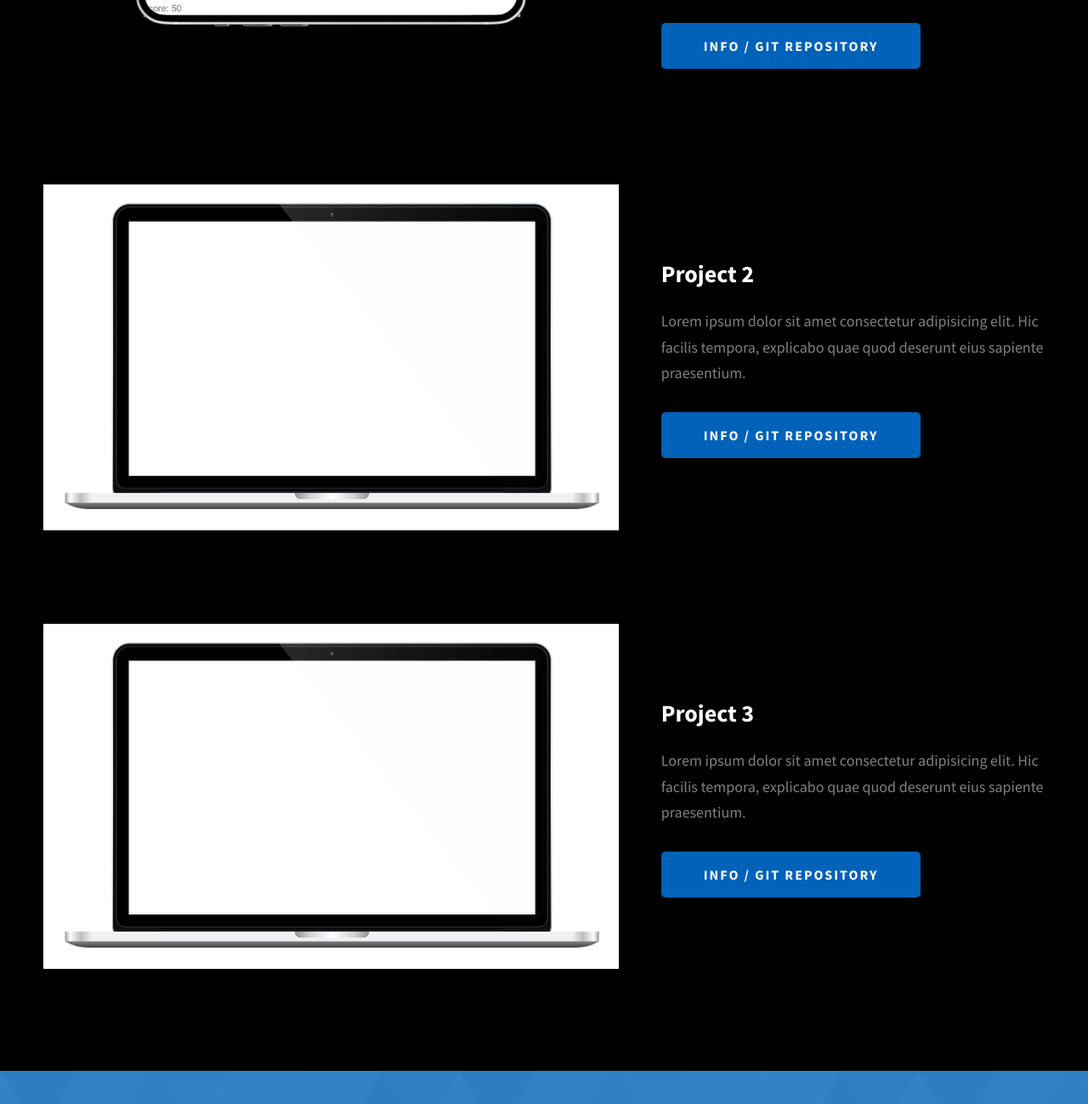
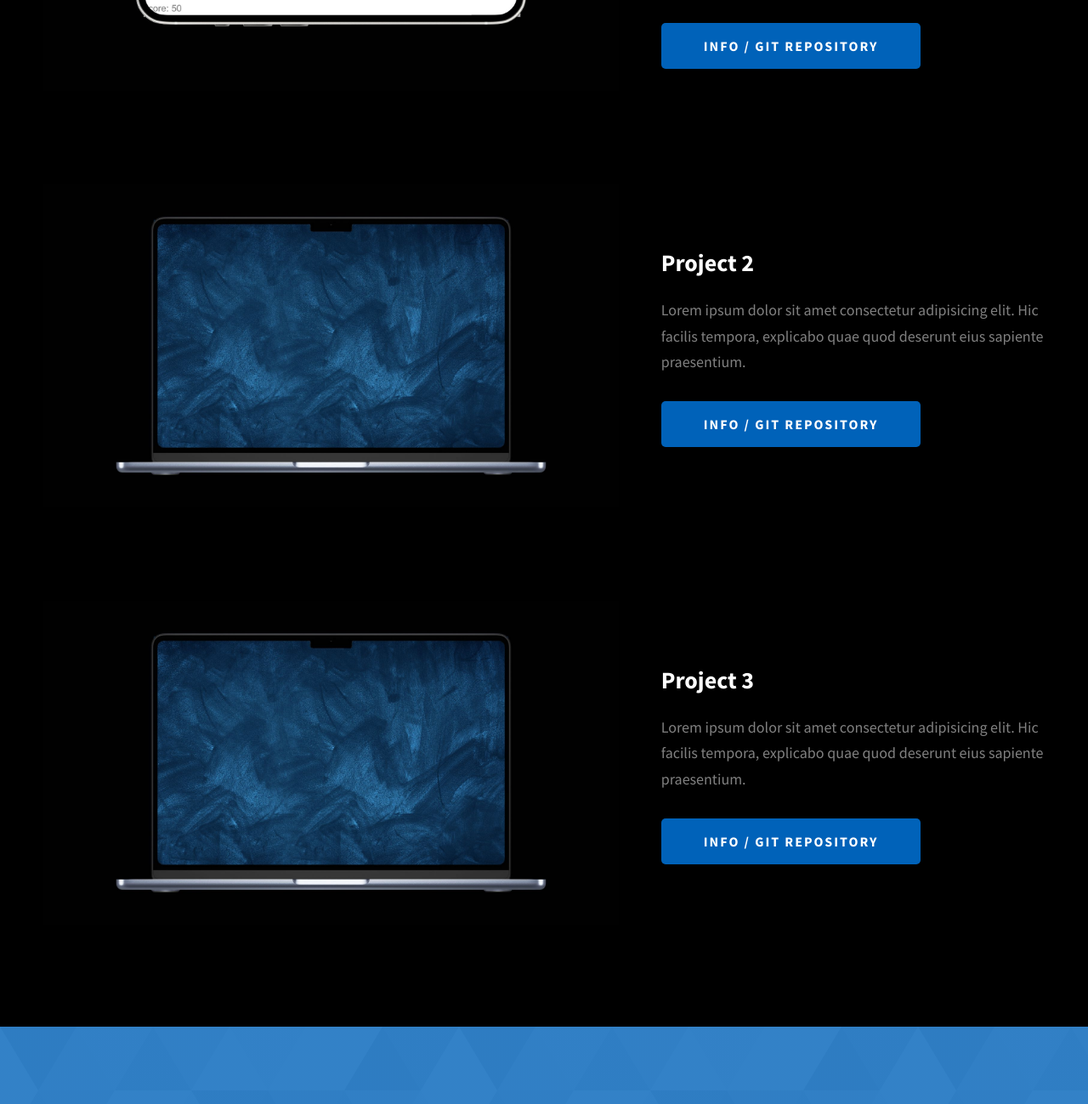
Before and after one commit to Deepi-pryor/DEEPI-WEBSITE, a website: page DEEPI-WEBSITE/index.html in a window 1280 px wide. Shown: the part 3221-4520 px from the top of the page at 85% size. Drawn offline with Linux system fonts and the light colour scheme.

Commit message:
updated laptop image for projects

```diff
--- a/DEEPI-WEBSITE/index.html
+++ b/DEEPI-WEBSITE/index.html
@@ -313,7 +313,7 @@
           <div class="projects__row">
             <div class="projects__row-img-cont">
               <img
-                src="./assets/jpeg/project-mockup-example.jpeg"
+                src="./assets/jpeg/project-mockup-example.jpg"
                 alt="Software Screenshot"
                 class="projects__row-img"
                 loading="lazy"
@@ -337,7 +337,7 @@
           <div class="projects__row">
             <div class="projects__row-img-cont">
               <img
-                src="./assets/jpeg/project-mockup-example.jpeg"
+                src="./assets/jpeg/project-mockup-example.jpg"
                 alt="Software Screenshot"
                 class="projects__row-img"
                 loading="lazy"
```
Also changed, not shown: DEEPI-WEBSITE/assets/jpeg/project-mockup-example.jpeg (deleted), DEEPI-WEBSITE/assets/jpeg/project-mockup-example.jpg (added).
